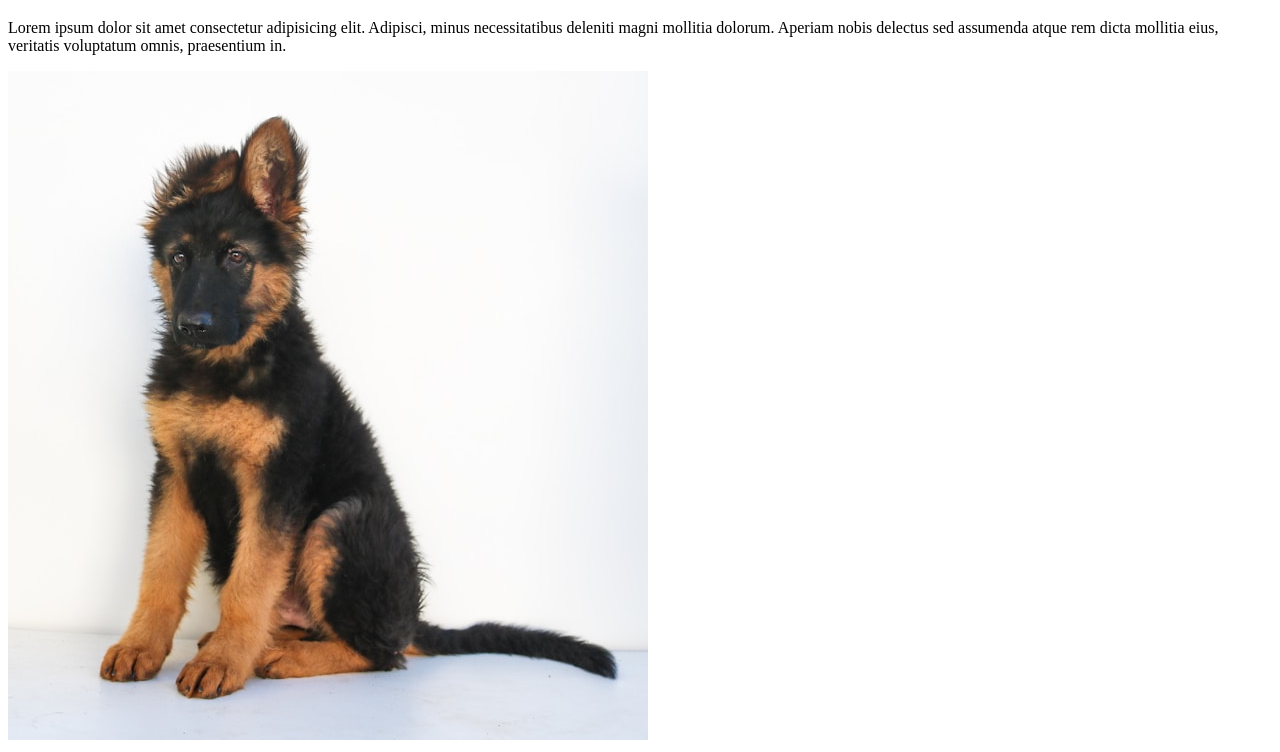
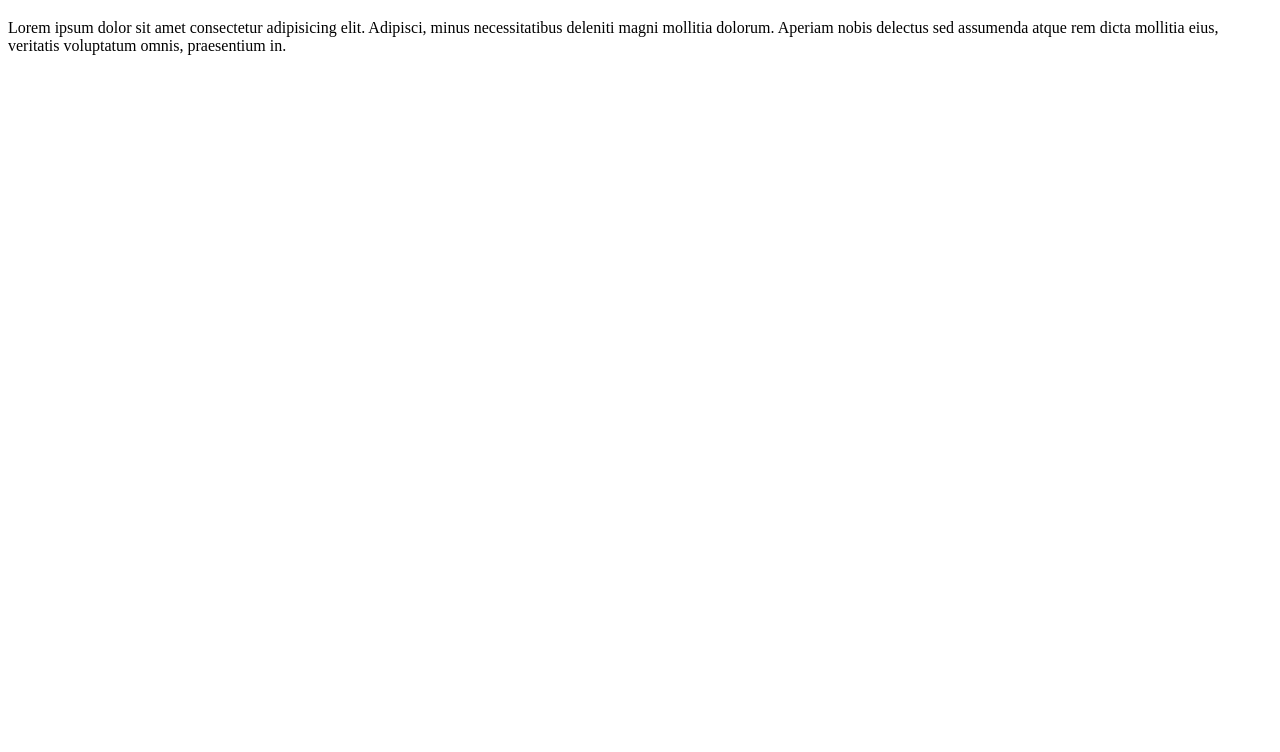
Before and after one commit to dncworking/test_repo, a plain HTML site: page index.html in a window 1280 px wide. Shown: the part 61-813 px from the top of the page. Drawn offline with Linux system fonts and the light colour scheme.

Commit message:
image file delete

```diff
--- a/index.html
+++ b/index.html
@@ -14,9 +14,6 @@
       assumenda atque rem dicta mollitia eius, veritatis voluptatum omnis,
       praesentium in.
     </p>
-    <img
-      src="images/wannes-de-mol-PCtm5A_plbo-unsplash.jpg"
-      alt="little dogy"
-    />
+
   </body>
 </html>
```
Also changed, not shown: images/wannes-de-mol-PCtm5A_plbo-unsplash.jpg (deleted).
